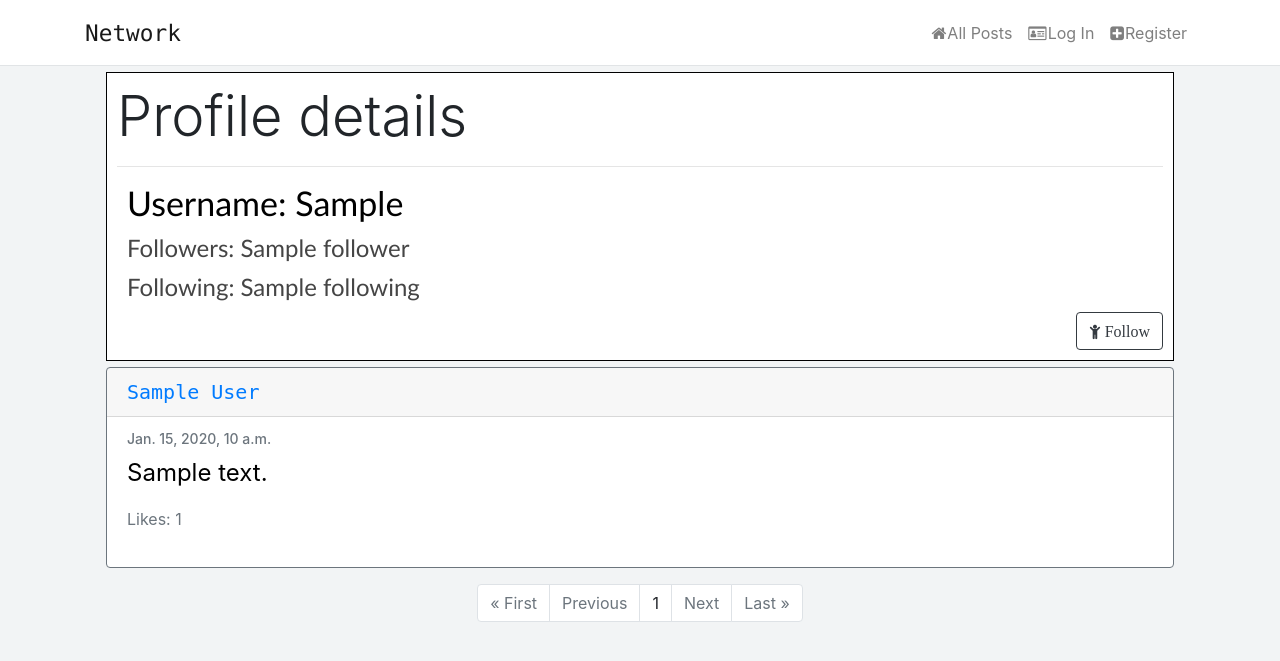
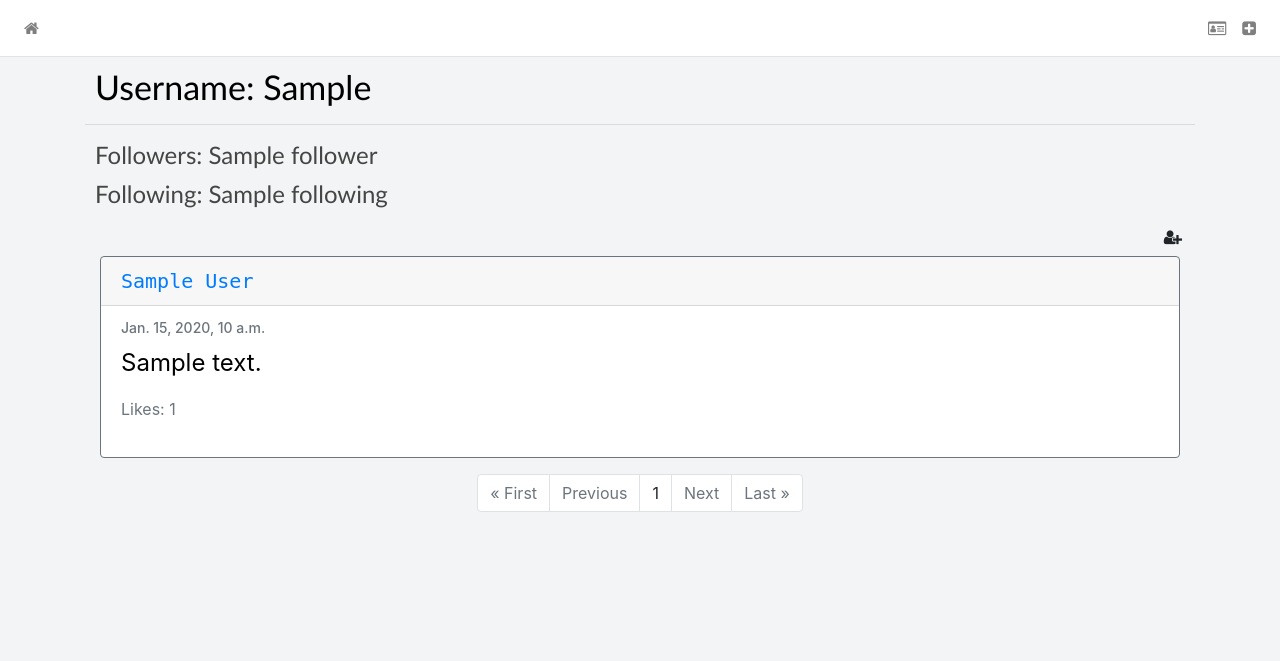
Before and after one commit to LeoZorzoli/Network, a Django app: template network/templates/network/profile.html in a window 1280 px wide. Shown: the top 661 px of the page. Run offline with Django 3.2, Linux system fonts and the light colour scheme; tables that the repository leaves empty hold one stand-in row (values such as "Sample post"); the template is opened without the code that fills it: values that come from a table or form of the project are taken from there, most other values are stand-ins (such as "Sample title", 1, 10 or a date in 2020); parts of the project's set-up code (start-up, migrations or seed data) failed here and were passed over; some libraries are stand-ins or nearby versions.

Commit message:
Add files via upload

```diff
--- a/network/templates/network/edit.html
+++ b/network/templates/network/edit.html
@@ -2,13 +2,12 @@
 {% load static %}
 
 {% block body %}
-<div class="container" style="padding: 10px; background-color: white; margin: 10px; border: 1px solid black">
-    <h3 class="display-4">Edit</h3>
+<div class="class-post">
     <form method="post">
         {% csrf_token %}
         {{edit}}
         <br>
-        <button class="btn btn-outline-dark" type="submit" value="Save"><i class="fa fa-floppy-o"></i> Save</button>
+        <button class="save btn btn-outline-dark" type="submit" value="Save"><i class="fa fa-floppy-o"></i> Save</button>
     </form>
 </div>
 {% endblock %}
--- a/network/templates/network/following.html
+++ b/network/templates/network/following.html
@@ -8,7 +8,7 @@
         <h4>{{message}}</h4>
 
         {% for post in page_obj %}
-        <div class="card border-secondary mb-3" style="width:auto; margin:6px;">
+        <div class="card border-secondary mb-3">
             <h5 class="card-header"><a href="{% url 'profile' username=post.user %}">{{post.user|title}}</a></h5>
             <div class="card-body text-secondary">
                 <h6 class="card-subtitle mb-2 text-muted">{{post.date}}</h6>
--- a/network/templates/network/layout.html
+++ b/network/templates/network/layout.html
@@ -8,48 +8,40 @@
         <link href="{% static 'network/styles.css' %}" rel="stylesheet">
         <script src="https://ajax.googleapis.com/ajax/libs/jquery/1.12.0/jquery.min.js"></script>
         <link rel="stylesheet" href="https://cdnjs.cloudflare.com/ajax/libs/font-awesome/4.7.0/css/font-awesome.min.css">
-    </head>
+        </head>
     <body>
 
-            <nav class="navbar navbar-expand-lg navbar-light bg-light">
-                <div class="container">
-                    <a class="navbar-brand network" href="{% url 'index' %}"><code>Network</code></a>
-                    <div>
+            <nav class="navbar navbar-expand-lg navbar-expand-md navbar-light bg-light">
                         <ul class="navbar-nav mr-auto">
-                            {% if user.is_authenticated %}
-                            <ul class="navbar-nav ml-auto">
-                                <li class="nav-item dropdown">
-                                  <a class="nav-link" href="{% url 'profile' username=user.username %}">
-                                    <i class="fa fa-user-circle-o" style="margin-right: 2px;"></i>{{ request.user|title }}
-                                  </a>
-
-                                </li>
-                              </ul>
-                            {% endif %}
                             <li class="nav-item">
-                            <a class="nav-link " href="{% url 'index' %}"><i class="fa fa-home" style="margin-right: 1px;"></i>All Posts</a>
+                                <a class="nav-link" title="Home" href="{% url 'index' %}"><i class="fa fa-home"></i></a>
                             </li>
                             {% if user.is_authenticated %}
                                 <li class="nav-item">
-                                    <a class="nav-link" href="{% url 'newpost' username=user.username %}"><i class="fa fa-pencil-square-o" style="margin-right: 1px;"></i>New Post</a>
+                                    <a class="nav-link" title="New Post" href="{% url 'newpost' username=user.username %}"><i class="fa fa-pencil-square-o"></i></a>
                                 </li>
                                 <li class="nav-item">
-                                    <a class="nav-link" href="{% url 'following' username=user.username %}"><i class="fa fa-heartbeat" style="margin-right: 1px;"></i>Following</a>
+                                    <a class="nav-link" title="Following" href="{% url 'following' username=user.username %}"><i class="fa fa-heartbeat"></i></a>
+                                </li>
+                        </ul>
+                        <ul class="navbar-nav ml-auto">
+                                <li class="nav-item">
+                                    <a class="nav-link" title="My Profile" href="{% url 'profile' username=user.username %}"><i class="fa fa-user-circle-o"></i></a>
                                 </li>
                                 <li class="nav-item">
-                                    <a class="nav-link" href="{% url 'logout' %}"><i class="fa fa-sign-out" style="margin-right: 1px;"></i>Logout</a>
+                                    <a class="nav-link" title="Log Out" href="{% url 'logout' %}"><i class="fa fa-sign-out"></i></a>
                                 </li>
                             {% else %}
+                        </ul>
+                        <ul class="navbar-nav ml-auto">
                                 <li class="nav-item">
-                                    <a class="nav-link" href="{% url 'login' %}"><i class="fa fa-drivers-license-o" style="margin-right: 1px;"></i>Log In</a>
+                                    <a class="nav-link" title="Log In" href="{% url 'login' %}"><i class="fa fa-drivers-license-o"></i></a>
                                 </li>
                                 <li class="nav-item">
-                                    <a class="nav-link" href="{% url 'register' %}"><i class="fa fa-plus-square" style="margin-right: 1px;"></i>Register</a>
+                                    <a class="nav-link" title="Register" href="{% url 'register' %}"><i class="fa fa-plus-square"></i></a>
                                 </li>
+                        </ul>
                             {% endif %}
-                        </ul>
-                    </div>
-                </div>
             </nav>
         <div class="container">
             <div class="body">
@@ -100,5 +92,4 @@
                 });
             });
         </script>
-
 </html>
--- a/network/templates/network/profile.html
+++ b/network/templates/network/profile.html
@@ -1,46 +1,53 @@
 {% extends 'network/layout.html' %}
 {% load static %}
 
+{% block title %}
+    {% if profileuser.first_name and profileuser.last_name %}
+    {{profileuser.first_name|title}} {{profileuser.last_name|title}} | Network
+    {% else %}
+    {{profileuser.username|title}} | Network
+    {% endif %}
+{% endblock %}
+
 {% block body %}
 
-<div class="container" >
-    <div style="border: 1px solid black; padding: 10px; background-color: white; margin: 6px;">
-        <h3 class="display-4">Profile details</h3>
+
+    <div class="profile">
+        <h4 class="details-name">Username: {{profileuser.username|title}}</h4>
         <hr>
-        <h4 class="details-name">Username: {{profileuser.username|title}}</h4>
         <h4 class="details-follow" >Followers: {{follower}}</h4>
         <h4 class="details-follow">Following: {{following}}</h4>
         {% if user.username != profileuser.username %}
             {% if not followingEachOther %}
             <form class="text-right" method="post" action="{% url 'profile' username=profileuser.username %}">
                 {% csrf_token %}
-                <button class="btn btn-outline-dark" type="submit" value="Follow"><i class="fa fa-child"> Follow</i></button>
+                <button class="btn-follow btn" type="submit" value="Follow"><i class="fa fa-user-plus"></i></button>
             </form>
             {% elif followingEachOther %}
             <form class="text-right" method="post" action="{% url 'profile' username=profileuser.username %}">
                 {% csrf_token %}
-               <button class="btn btn-outline-dark" type="submit" value="Unfollow"><i class="fa fa-window-close-o"> Unfollow</i></button>
+               <button class="btn-follow btn" type="submit" value="Unfollow"><i class="fa fa-user-times"></i></button>
             </form>
             {% endif %}
         {% endif %}
     </div>
 
-</div>
+
 
 <div class="container">
     {% for post in page_obj %}
-    <div class="card border-secondary mb-3" style="width:auto; margin:6px;">
+    <div class="card border-secondary mb-3">
         <h5 class="card-header"><a href="{% url 'profile' username=post.user %}">{{post.user|title}}</a></h5>
         <div class="card-body text-secondary">
             <h6 class="card-subtitle mb-2 text-muted">{{post.date}}</h6>
             <p class="card-text">{{post.content}}</p>
             {% if user.is_authenticated %}
                 {% if request.user == post.user %}
-                <a href="{% url 'edit' post_id=post.id%}" class="edit" style="right: 20px;">Edit</a>
+                <a href="{% url 'edit' post_id=post.id%}" class="edit">Edit</a>
                 {% elif request.user in post.liked.all %}
-                    <a class="likebutton" href="#" data-catid="{{ post.id }}" id="{{post.id}}" data-total="{{post.liked.all.count}}"  data-value="Unlike" value="submit"><i class="fa fa-heart" id="heart{{post.id}}" style="margin-right: 4px; color:red;"></i><span id="liked{{post.id}}">{{post.liked.all.count}}</span></a>
+                    <a class="likebutton" href="#" data-catid="{{ post.id }}" id="{{post.id}}" data-total="{{post.liked.all.count}}"  data-value="Unlike" value="submit"><i class="fa fa-heart" id="heart{{post.id}}" style="color:red;"></i><span id="liked{{post.id}}">{{post.liked.all.count}}</span></a>
                     {% else %}
-                    <a class="likebutton" href="#" data-catid="{{ post.id }}" id="{{post.id}}" data-total="{{post.liked.all.count}}"  data-value="Like" value="submit"><i class="fa fa-heart" id="heart{{post.id}}" style="margin-right: 4px; color:black;"></i><span id="liked{{post.id}}">{{post.liked.all.count}}</span></a>
+                    <a class="likebutton" href="#" data-catid="{{ post.id }}" id="{{post.id}}" data-total="{{post.liked.all.count}}"  data-value="Like" value="submit"><i class="fa fa-heart" id="heart{{post.id}}" style="color:black;"></i><span id="liked{{post.id}}">{{post.liked.all.count}}</span></a>
                 {% endif %}
             {% else %}
                 <p>Likes: {{post.liked.all.count}}</p>
@@ -56,15 +63,10 @@
             <li class="page-item"><a href="?page=1" class="page-link">&laquo; First</a></li>
             <li class="page-item"><a href="?page={{ page_obj.previous_page_number }}" class="page-link">Previous</a></li>
         {% else %}
-        <li class="page-item disabled"><a class="page-link">&laquo; First</a></li>
-        <li class="page-item disabled"><a class="page-link">Previous</a></li>
+            <li class="page-item disabled"><a class="page-link">&laquo; First</a></li>
+            <li class="page-item disabled"><a class="page-link">Previous</a></li>
         {% endif %}
-
-
-
             <li class="page-item"><a class="page-link">{{ page_obj.number }}</a></li>
-
-
         {% if page_obj.has_next %}
         <li class="page-item"><a href="?page={{ page_obj.next_page_number }}" class="page-link">Next</a></li>
         <li class="page-item"><a href="?page={{ page_obj.paginator.num_pages }}" class="page-link">Last &raquo;</a></li>
```
Also changed, not shown: network/templates/network/index.html (+5 -5 lines), network/templates/network/login.html (+3 -5 lines), network/templates/network/newpost.html (+3 -6 lines), network/templates/network/register.html (+3 -4 lines).
